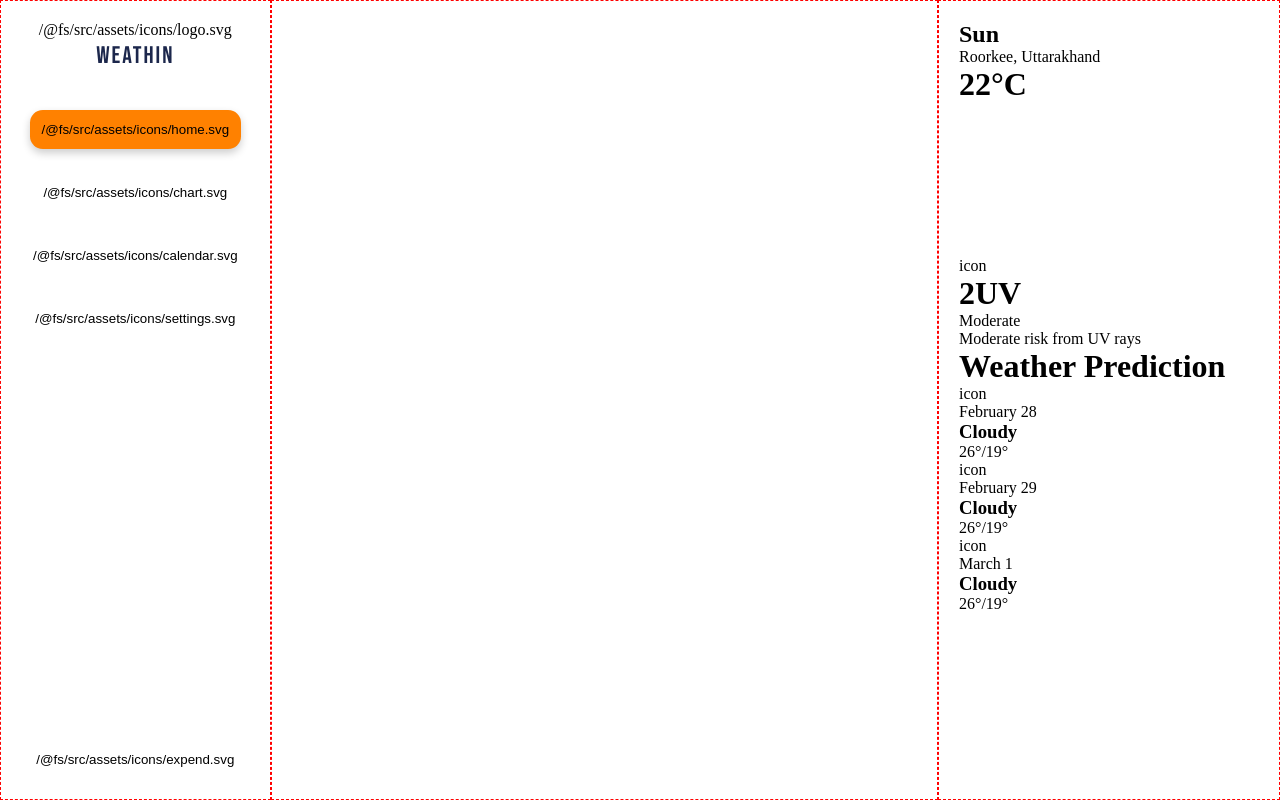
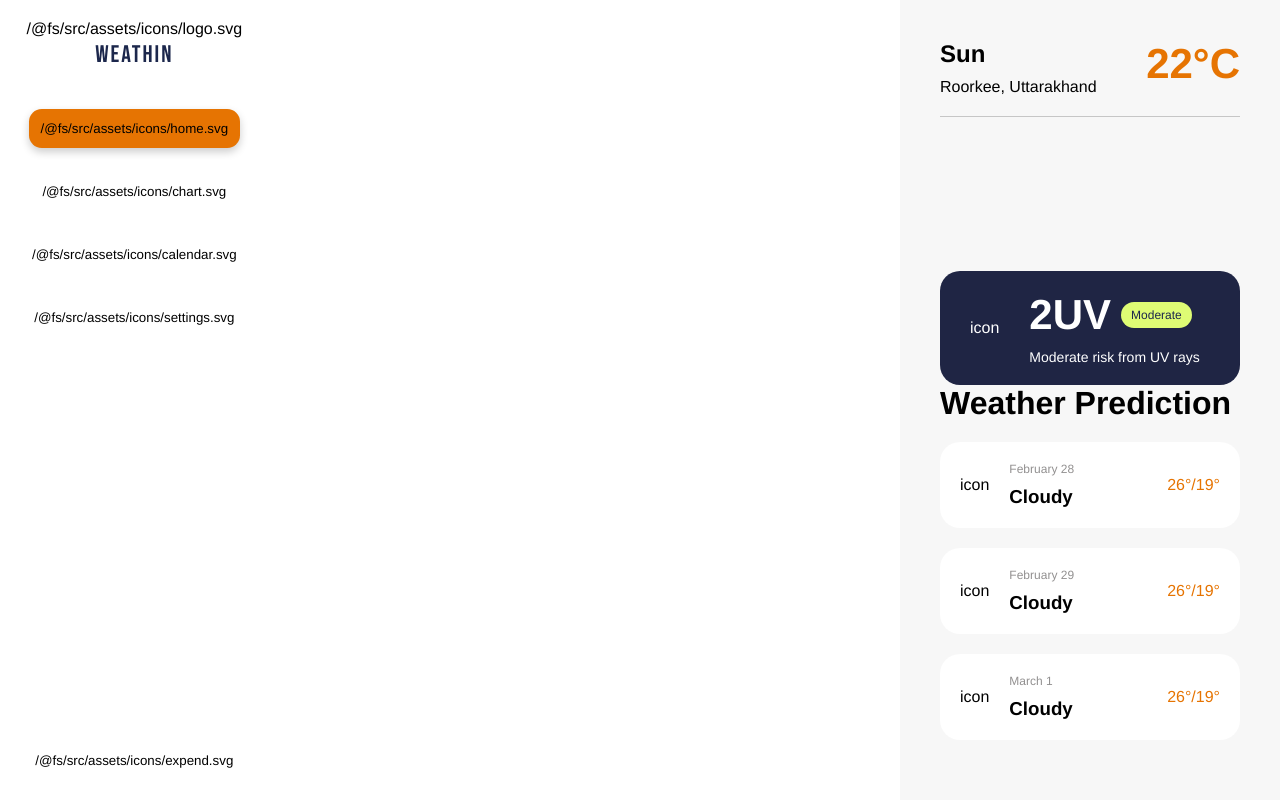
Before and after one commit to SaurabhGurjar/WeatherIn, a website built with webpack: page src/template.html in a window 1280 px wide. Built offline with nearby package versions, Linux system fonts and the light colour scheme; a web font is replaced by a local one.

Commit message:
Add: Style to the right section and sun position indicator(canvas), UV card, Weather prediction card of the main page.

```diff
--- a/src/main.scss
+++ b/src/main.scss
@@ -1,10 +1,13 @@
-@import url('https://fonts.googleapis.com/css2?family=Bebas+Neue&family=Protest+Strike&display=swap');
+@import url("https://fonts.googleapis.com/css2?family=Bebas+Neue&family=Protest+Strike&display=swap");
 
-$font-color: #1C274C;
-$logo-font: 'Bebas Neue', sans-serif;
+$font-color: #1c274c;
+$logo-font: "Bebas Neue", sans-serif;
 $font-stack: Helvetica, sans-serif;
 $primary-color: #fff;
-$accent-color: #ff8100;
+$accent-color: #e67402;
+$visiblity-crd-color: #defc74;
+$grey-bg: #f7f7f7;
+$pressure-crd-color: #1f2544;
 $button-shadow: rgba(0, 0, 0, 0.2);
 
 @mixin nav_button_hover_active() {
@@ -24,22 +27,25 @@ $button-shadow: rgba(0, 0, 0, 0.2);
   box-sizing: border-box;
   margin: 0;
   padding: 0;
+  font-family: $font-stack;
 }
-
+body {
+  overflow: hidden;
+}
 #main-container {
   background-color: $primary-color;
   display: grid;
-    grid-template-columns: 1fr 16fr 6fr;
-    // justify-items: center;
+  grid-template-columns: 1fr 14fr 4fr;
   align-items: start;
 }
 
 .outer-container {
+  // position: fixed;
   display: flex;
   flex-direction: column;
   justify-content: space-between;
   height: 100vh;
-    border: 1px red dashed;
+  // border: 1px red dashed;
   padding: 20px;
 }
 
@@ -64,7 +70,6 @@ $button-shadow: rgba(0, 0, 0, 0.2);
   svg {
     width: 1.8rem;
   }
-
 }
 .nav-btn-c {
   display: inline-grid;
@@ -77,7 +82,7 @@ $button-shadow: rgba(0, 0, 0, 0.2);
   justify-content: center;
   align-items: center;
   padding: 12px;
-    border-radius: .8rem;
+  border-radius: 0.8rem;
   border: none;
   background: none;
   svg {
@@ -87,7 +92,6 @@ $button-shadow: rgba(0, 0, 0, 0.2);
 
 .nav-btns:hover {
   @include nav_button_hover_active();
-
 }
 
 #expend {
@@ -99,3 +103,142 @@ $button-shadow: rgba(0, 0, 0, 0.2);
 .active {
   @include nav_button_hover_active();
 }
+
+// Main container layout style
+#main-c {
+  padding: 15px 120px;
+  justify-content: flex-start;
+  align-items: center;
+  gap: 20px;
+  overflow-y: auto;
+  grid-column: 2 / 3;
+  width: 100%;
+}
+
+// Right info section layout style
+#right-c {
+  grid-column: 3 / 4;
+  padding: 40px;
+  justify-content: flex-start;
+  align-items: center;
+  gap: 20px;
+  width: 100%;
+  background-color: $grey-bg;
+}
+
+#right-info-side {
+  display: flex;
+  flex-direction: column;
+  justify-content: space-between;
+  width: 100%;
+  height: 100vh;
+  #ris-place-name-temp-wrapper {
+    display: flex;
+    justify-content: space-between;
+    padding-bottom: 20px;
+    border-bottom: 1px solid $button-shadow;
+    #day-state-place-name-wrapper {
+      display: flex;
+      flex-direction: column;
+      gap: 10px;
+    }
+  }
+}
+
+#temps {
+  font-size: 42px;
+  color: $accent-color;
+  font-weight: 600;
+}
+
+#ris-uv-wrapper {
+  display: flex;
+  justify-content: flex-start;
+  gap: 20px;
+  align-items: center;
+  padding: 20px;
+  border-radius: 20px;
+  color: $primary-color;
+  background-color: $pressure-crd-color;
+  width: 100%;
+}
+
+#ris-icon-wrapper {
+  display: flex;
+  justify-content: center;
+  align-items: center;
+  padding: 10px;
+}
+
+#ris-uv-data-wrapper {
+  display: flex;
+  flex-direction: column;
+  gap: 10px;
+}
+
+#ris-uv-number-and-tag-wrapper {
+  display: flex;
+  justify-content: flex-start;
+  align-items: center;
+  gap: 10px;
+}
+
+#ris-uv-data {
+  font-size: 42px;
+}
+
+#ris-uv-tag {
+  color: $font-color;
+  font-size: 12px;
+  display: flex;
+  padding: 6px 10px;
+  border-radius: 20px;
+  background-color: $visiblity-crd-color;
+  text-align: center;
+}
+
+#ris-uv-text {
+  font-size: 14px;
+}
+
+#ris-weather-prediction-wrapper {
+  display: flex;
+  flex-direction: column;
+  gap: 20px;
+  margin-bottom: 20px;
+}
+
+.ris-weather-cards {
+  display: flex;
+  justify-content: space-between;
+  align-items: center;
+  border-radius: 20px;
+  padding: 20px;
+  background-color: $primary-color;
+}
+
+.ris-weather-card-date {
+  color: #929090;
+  font-size: 12px;
+}
+
+.ris-weather-card-icon-date-condition-wrapper {
+  display: flex;
+  justify-content: center;
+  align-items: center;
+  gap: 20px;
+}
+
+.ris-weather-card-date-condition {
+  display: flex;
+  flex-direction: column;
+  justify-content: center;
+  align-items: flex-start;
+  gap: 10px;
+}
+.ris-weather-card-temps {
+  color: $accent-color;
+}
+#sun-position {
+  width: 320px;
+}
```
Lines whose indentation alone changed are shown as unchanged.
